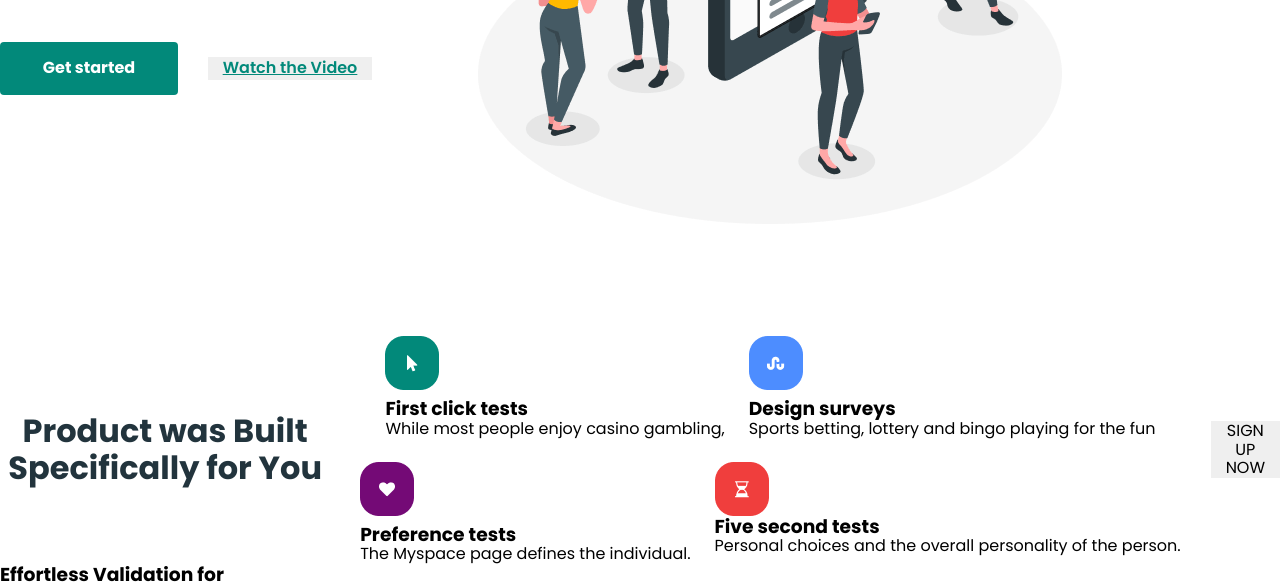
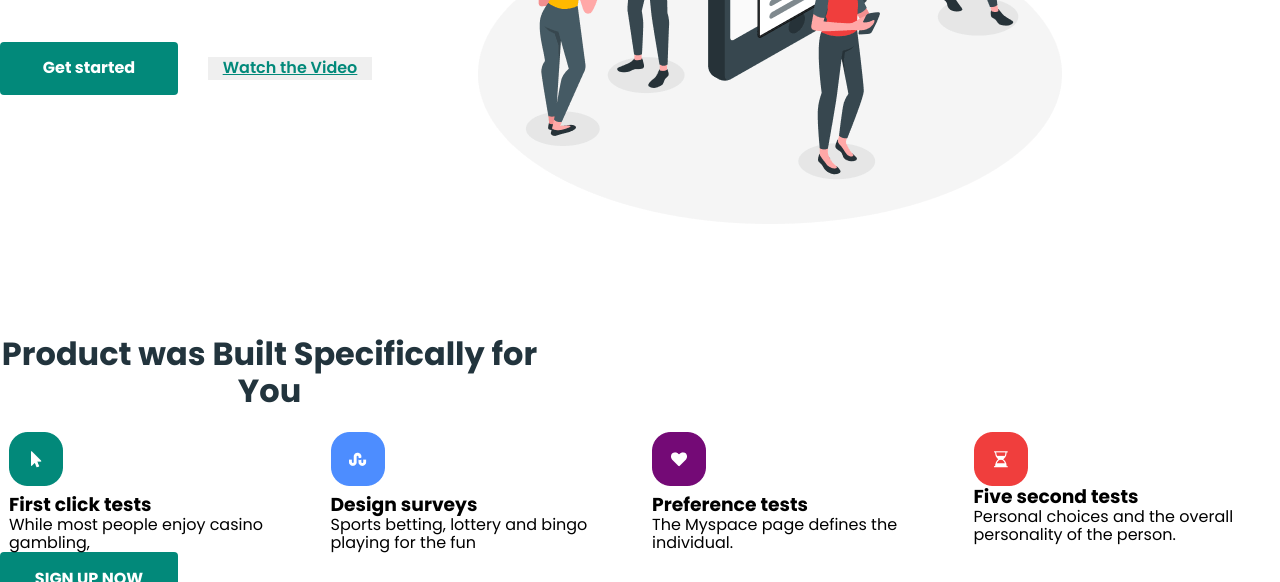
Before and after one commit to Anna-Bogriakova/blended-module-01, a plain HTML site: page index.html in a window 1280 px wide. Shown: the part 399-981 px from the top of the page. Drawn offline with nearby package versions, Linux system fonts and the light colour scheme.

Commit message:
commit message

```diff
--- a/css/styles.css
+++ b/css/styles.css
@@ -171,7 +171,6 @@ button {
 }
 
 .product {
-  display: flex;
   align-items: center;
 }
 
@@ -181,6 +180,9 @@ button {
   text-align: center;
   color: #22343d;
   text-align: center;
+  padding-bottom: 50px;
+  width: 539px;
+  height: 96px;
 }
 .product-list {
   display: flex;
@@ -190,6 +192,16 @@ button {
   margin: 0px auto;
 }
 .product-list-item {
+  width: calc((100% - 90px) / 4);
 }
 .product-button {
+  border-radius: 4px;
+  width: 178px;
+  height: 53px;
+  background: #02897a;
+  text-align: center;
+  color: #fff;
+  font-weight: 700;
+  font-size: 16px;
+  display: block;
 }
```
